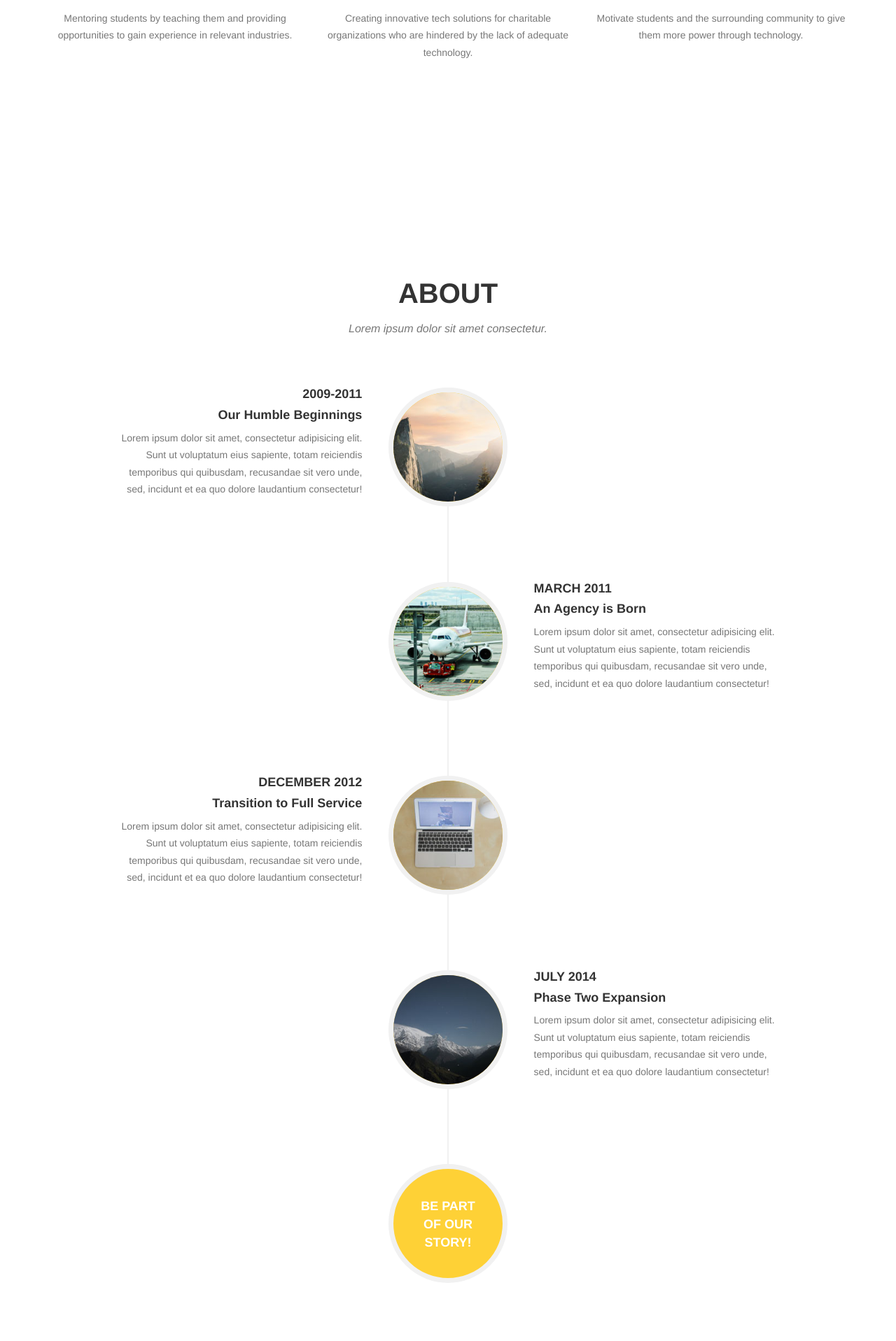
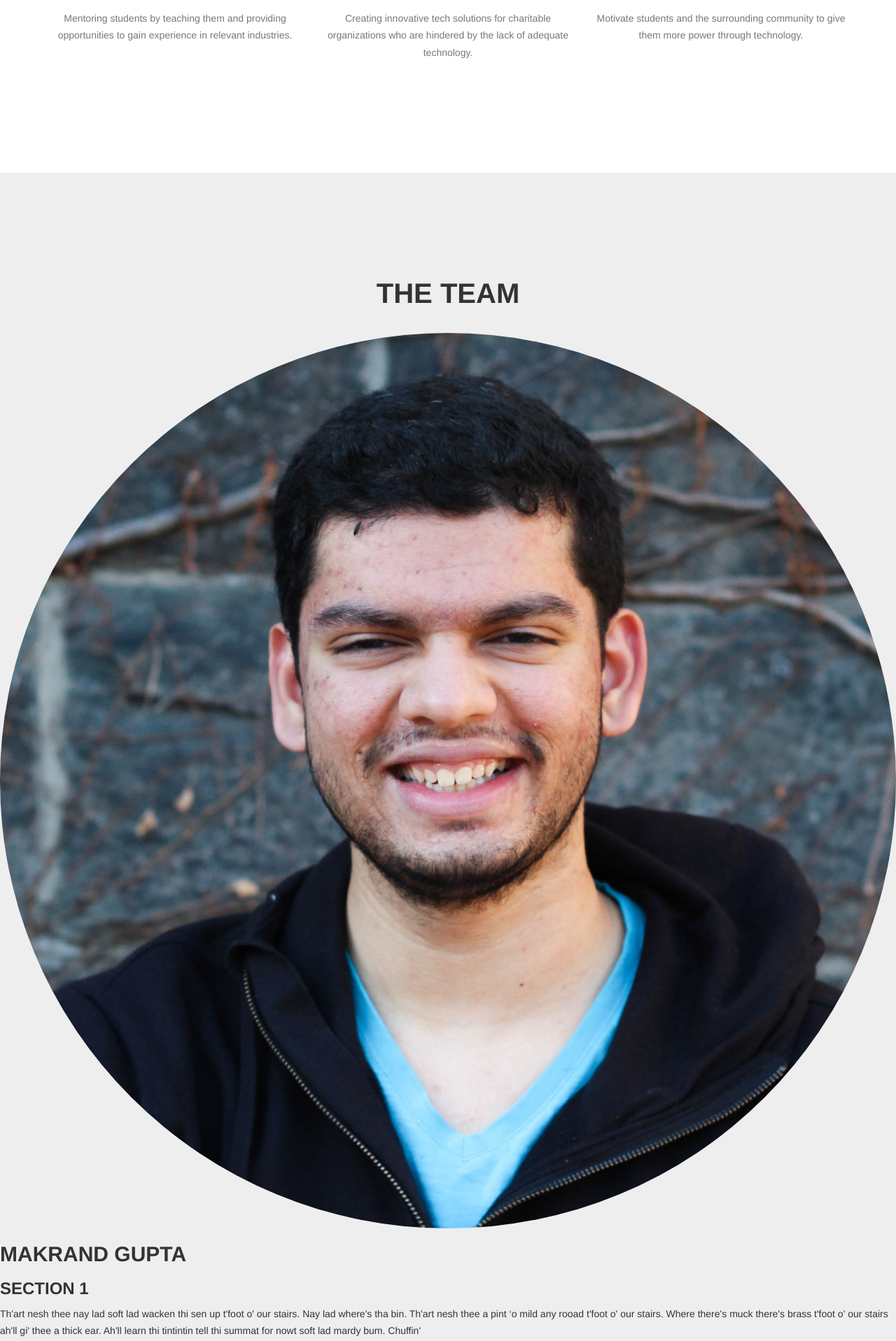
Before and after one commit to Developers-Foundation/uoft-chapter, a PHP site: page /index.html in a window 1280 px wide. Shown: the part 1065-2982 px from the top of the page at 70% size. Run offline with PHP 8.4, Linux system fonts and the light colour scheme; style sheets or scripts are compiled from the project's sources; some libraries are stand-ins or nearby versions; some web fonts are replaced.

Commit message:
Timeline displayL none

```diff
--- a/index.html
+++ b/index.html
@@ -295,7 +295,7 @@
 
 
     <!-- About Section -->
-    <section id="about">
+    <section id="about" style="display: none">
         <div class="container">
             <div class="row">
                 <div class="col-lg-12 text-center">
--- a/less/agency.less
+++ b/less/agency.less
@@ -337,6 +337,7 @@ section {
 // Timeline
 
 .timeline {
+
     list-style: none;
     padding: 0;
     position: relative;
```
